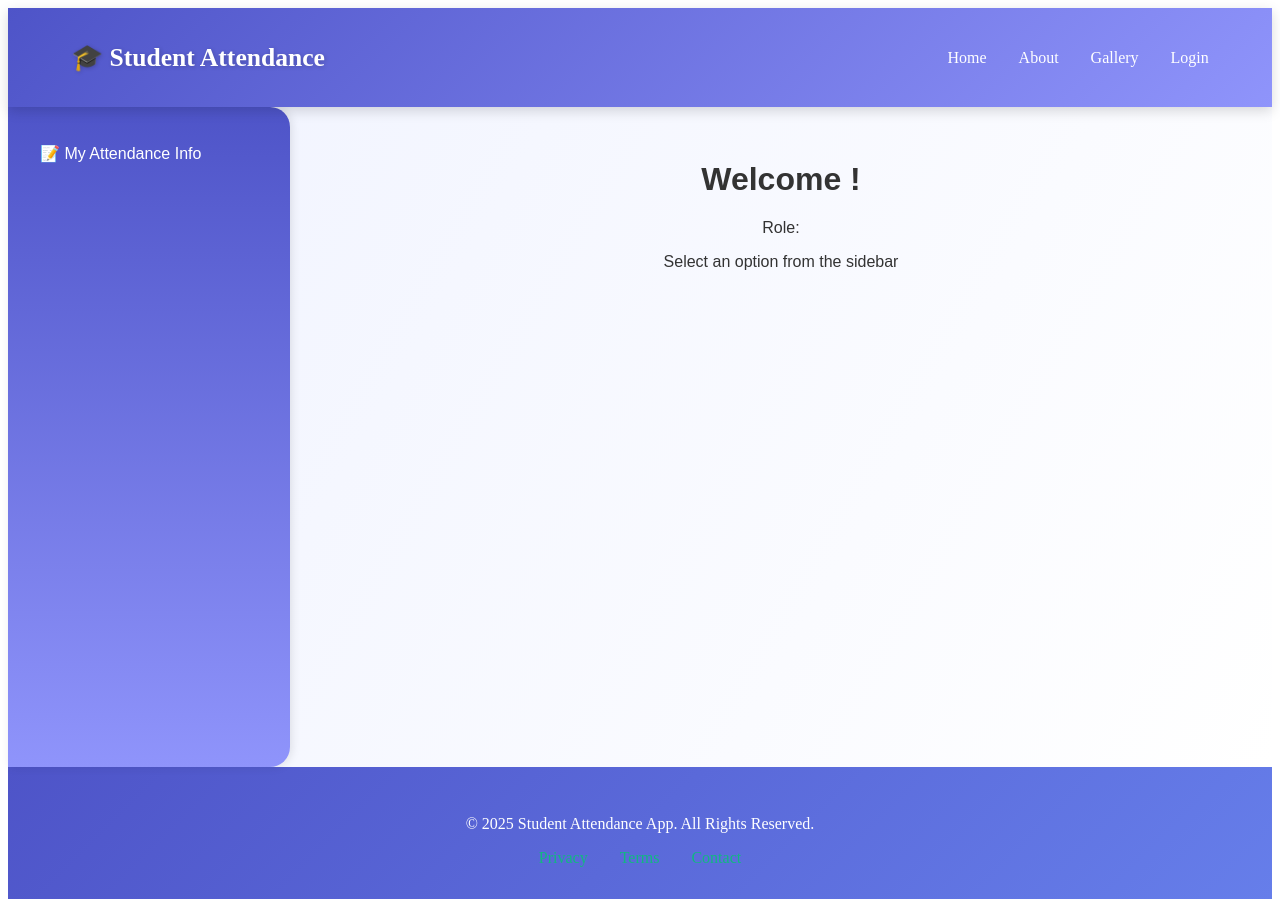
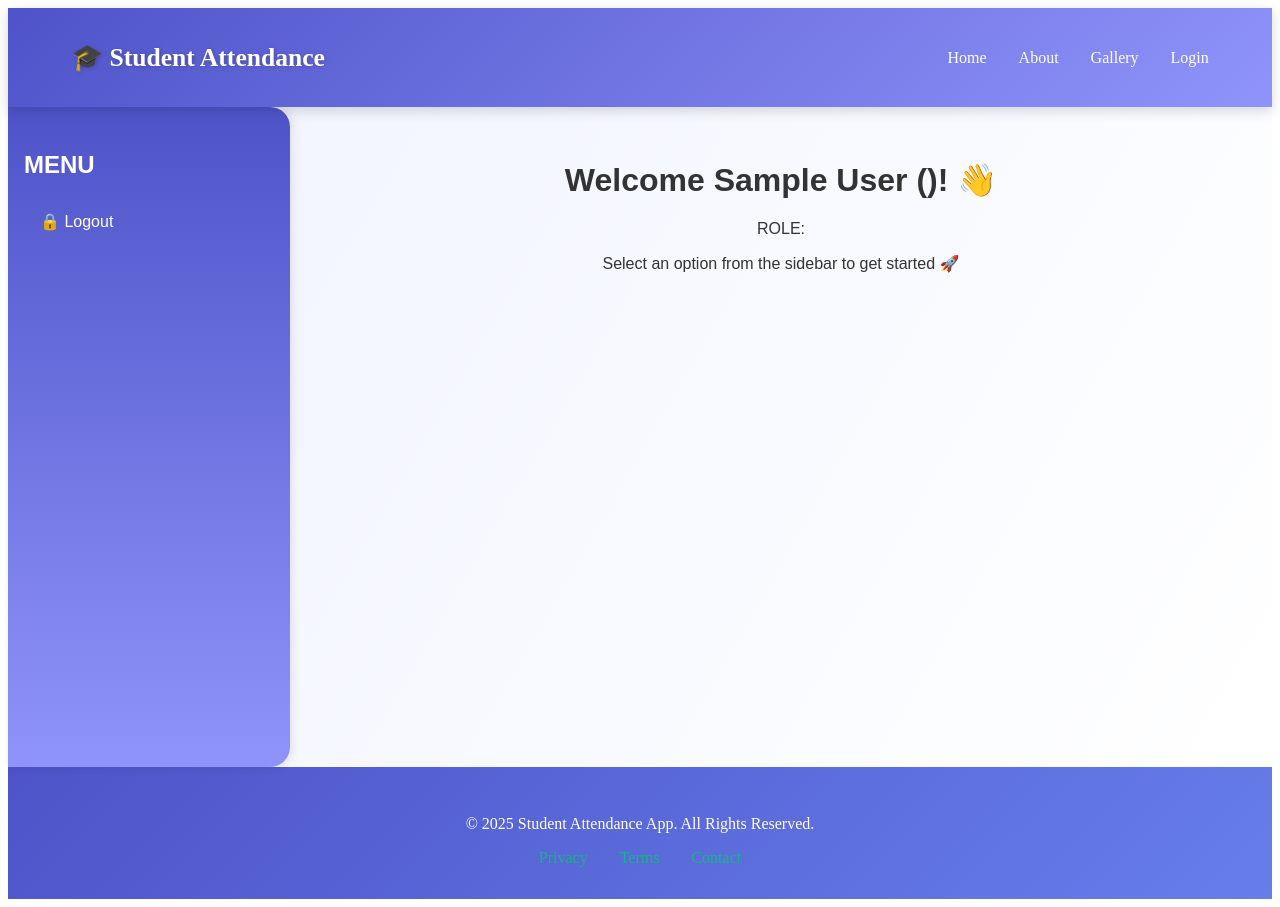
Before and after one commit to vidyalak/react-student-attendance-app, a React (Create React App) app: page /dashboard in a window 1280 px wide. Built offline with nearby package versions, Linux system fonts and the light colour scheme; sample sign-in values are in the browser's storage; the HTML template or start-up script is replaced by a standard one.

Commit message:
Display Login Message On User Login Dashboard Page

```diff
--- a/src/components/adminDashboard/Dashboard.jsx
+++ b/src/components/adminDashboard/Dashboard.jsx
@@ -1,25 +1,40 @@
-import React from "react";
+import React, { useEffect, useState } from "react";
 import { useNavigate, Outlet } from "react-router-dom";
 import "../css/dashboard.css";
 
 function Dashboard() {
   const navigate = useNavigate();
+  const [userData, setUserData] = useState(null);
 
-  // ✅ Safely get user info
-  const role = localStorage.getItem("role") || "";
-  const firstName = localStorage.getItem("firstName") || "";
-  const lastName = localStorage.getItem("lastName") || "";
-  const userName = localStorage.getItem("userName") || "";
+  useEffect(() => {
+    const storedData = JSON.parse(localStorage.getItem("userData"));
 
-  console.log("Dashboard Info:", { userName, firstName, lastName, role });
+    if (storedData) {
+      setUserData(storedData);
+    } else {
+      navigate("/login");
+    }
+  }, [navigate]);
 
   const handleSidebarClick = (path) => navigate(path);
+
+  const handleLogout = () => {
+    localStorage.clear();
+    navigate("/login");
+  };
+
+  if (!userData) {
+    return <h2 style={{ textAlign: "center", marginTop: "2rem" }}>Loading user data...</h2>;
+  }
+
+  const { userName, firstName, lastName, userRole } = userData;
 
   return (
     <div className="dashboard-container">
       <aside className="sidebar">
+        <h2>MENU</h2>
         <ul>
-          {role === "ADMIN" ? (
+          {userRole === "ADMIN" && (
             <>
               <li onClick={() => handleSidebarClick("/dashboard/student-info")}>📚 Student Info</li>
               <li onClick={() => handleSidebarClick("/dashboard/profile-creation")}>👤 Profile Creation</li>
@@ -30,21 +45,29 @@ function Dashboard() {
               <li onClick={() => handleSidebarClick("/dashboard/alumni-details")}>🎓 Alumni Details</li>
               <li onClick={() => handleSidebarClick("/dashboard/attendance-history")}>📅 Attendance History</li>
             </>
-          ) : (
+          )}
+
+          {userRole === "NORMALUSER" && (
             <li onClick={() => handleSidebarClick("/dashboard/my-attendance")}>📝 My Attendance Info</li>
           )}
+
+          <li onClick={handleLogout} >
+            🔒 Logout
+          </li>
         </ul>
       </aside>
 
       <main className="dashboard-content">
         <Outlet />
-        {!window.location.pathname.includes("dashboard/") && (
-          <>
-            <h1>Welcome {firstName} {lastName}!</h1>
-            <p>Role: {role}</p>
-            <p>Select an option from the sidebar</p>
-          </>
-        )}
+        <div className="welcome-section">
+          <h1>
+            Welcome {firstName} {lastName} ({userName})! 👋
+          </h1>
+          <p>
+            ROLE: <strong>{userRole}</strong>
+          </p>
+          <p>Select an option from the sidebar to get started 🚀</p>
+        </div>
       </main>
     </div>
   );
--- a/src/components/login/Login.jsx
+++ b/src/components/login/Login.jsx
@@ -9,53 +9,44 @@ function Login() {
   const [passWord, setPassWord] = useState("");
   const [message, setMessage] = useState("");
 
-  // ✅ Auto-fill username if coming from Register
+  // ✅ Clear previous session on load
   useEffect(() => {
-    const savedUserName = localStorage.getItem("userName");
-    // ✅ Only set if not null or "null"
-    if (savedUserName && savedUserName !== "null") {
-      setUserName(savedUserName);
-    }
+    localStorage.removeItem("userData");
   }, []);
 
   const handleLogin = async (e) => {
     e.preventDefault();
-    setMessage("");
+    setMessage("🔄 Logging in...");
 
     try {
       const response = await axios.post(
         "http://localhost:8080/api/login",
         { userName, passWord },
-        { auth: { username: userName, password: passWord } }
+       {
+          auth: { username: userName, password: passWord },
+        }
       );
 
       if (response.status === 200) {
+        // ✅ Save dynamic response in localStorage
+        const { userName: uname, firstName, lastName, userEmail, userRole } = response.data;
+
+        const userData = {
+          userName: uname?.toUpperCase() || userName.toUpperCase(),
+          firstName: firstName || "Guest",
+          lastName: lastName || "",
+          userEmail: userEmail || "",
+          userRole: userRole?.toUpperCase() || "NORMALUSER",
+        };
+
+        localStorage.setItem("userData", JSON.stringify(userData));
+
         setMessage("✅ Login successful!");
-
-        // ✅ Safely read user info from localStorage
-        const role = localStorage.getItem("role") || "";
-        const firstName = localStorage.getItem("firstName") || "";
-        const lastName = localStorage.getItem("lastName") || "";
-        const username = localStorage.getItem("userName") || "";
-
-        console.log("Login Info:", { username, firstName, lastName, role });
-
-        // Store again for dashboard use
-        localStorage.setItem("role", role);
-        localStorage.setItem("firstName", firstName);
-        localStorage.setItem("lastName", lastName);
-        localStorage.setItem("userName", username);
-
-        // Redirect to dashboard
-        setTimeout(() => navigate("/dashboard"), 1000);
+        setTimeout(() => navigate("/dashboard"), 500);
       }
     } catch (error) {
       console.error("Login error:", error);
-      if (error.response && error.response.status === 401) {
-        setMessage("❌ Invalid username or password");
-      } else {
-        setMessage("⚠️ Error connecting to server");
-      }
+      setMessage(error.response?.data?.message || "❌ Invalid username or password");
     }
   };
 
@@ -64,7 +55,7 @@ function Login() {
       <div className="login-card">
         <div className="login-header">
           <h2>Welcome Back 👋</h2>
-          <p>Log in to manage students efficiently</p>
+          <p>Log in to access your dashboard</p>
         </div>
 
         <form className="login-form" onSubmit={handleLogin}>
@@ -103,10 +94,7 @@ function Login() {
           </p>
           <p className="link-text">
             Don’t have an account?{" "}
-            <span
-              className="redirect-link"
-              onClick={() => navigate("/register")}
-            >
+            <span className="redirect-link" onClick={() => navigate("/register")}>
               Register Here
             </span>
           </p>
--- a/src/components/register/Register.jsx
+++ b/src/components/register/Register.jsx
@@ -54,12 +54,6 @@ function Register() {
 
       if (response.status === 200) {
         setMessage(response.data.message || "Registered successfully!");
-
-        // ✅ Store user details safely in localStorage
-        localStorage.setItem("role", formData.userRole || "");
-        localStorage.setItem("userName", formData.userName || "");
-        localStorage.setItem("firstName", formData.firstName || "");
-        localStorage.setItem("lastName", formData.lastName || "");
 
         setShowPopup(true);
       } else {
```
Also changed, not shown: src/components/css/dashboard.css (line endings or trailing spaces).
